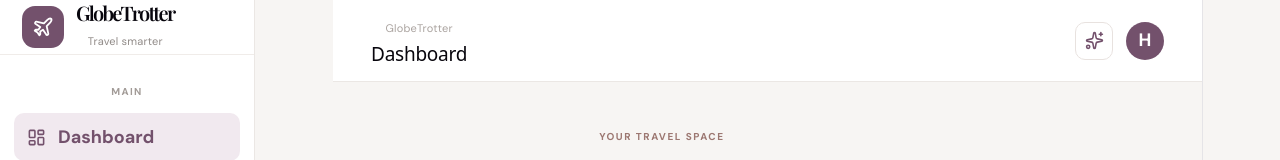
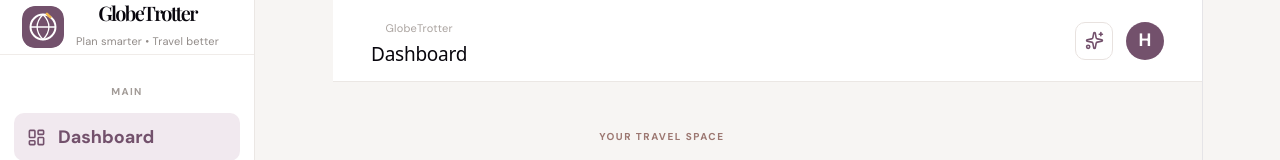
Before and after one commit to hetkapadiya/globetrotter, a React (Vite) app in the folder client/: page / in a window 1280 px wide. Shown: the top 160 px of the page. Built offline with nearby package versions, Linux system fonts and the light colour scheme.

Commit message:
feat: add GlobeTrotter branding and favicon

```diff
--- a/client/index.html
+++ b/client/index.html
@@ -2,9 +2,14 @@
 <html lang="en">
   <head>
     <meta charset="UTF-8" />
-    <link rel="icon" type="image/svg+xml" href="/favicon.svg" />
+    <!-- <link rel="icon" type="image/svg+xml" href="/favicon.svg" /> -->
+    <link rel="icon" type="image/svg+xml" href="/globetrotter.svg" />
     <meta name="viewport" content="width=device-width, initial-scale=1.0" />
-    <title>client</title>
+    <meta
+      name="description"
+      content="GlobeTrotter — Plan smarter, travel better with personalized multi-city itineraries."
+    />
+    <title>GlobeTrotter — Smart Travel Planner</title>
   </head>
   <body>
     <div id="root"></div>
--- a/client/src/App.css
+++ b/client/src/App.css
@@ -56,11 +56,14 @@ button {
   width: 42px;
   height: 42px;
   border-radius: 13px;
-  display: flex;
-  align-items: center;
-  justify-content: center;
-  background: #73516c;
-  color: white;
+  overflow: hidden;
+  flex-shrink: 0;
+}
+
+.brand-icon img {
+  width: 100%;
+  height: 100%;
+  display: block;
 }
 
 .brand h1 {
--- a/client/src/App.jsx
+++ b/client/src/App.jsx
@@ -81,12 +81,12 @@ function App() {
       <aside className={`sidebar ${sidebarOpen ? "sidebar-open" : ""}`}>
         <div className="brand">
           <div className="brand-icon">
-            <Plane size={22} />
+            <img src="/globetrotter.svg" alt="GlobeTrotter logo" />
           </div>
 
           <div>
             <h1>GlobeTrotter</h1>
-            <span>Travel smarter</span>
+            <span>Plan smarter • Travel better</span>
           </div>
 
           <button
@@ -145,10 +145,7 @@ function App() {
       {/* Main */}
       <main className="main">
         <header className="topbar">
-          <button
-            className="mobile-menu"
-            onClick={() => setSidebarOpen(true)}
-          >
+          <button className="mobile-menu" onClick={() => setSidebarOpen(true)}>
             <Menu size={22} />
           </button>
 
@@ -196,15 +193,12 @@ function Dashboard({ onNavigate }) {
           </h1>
 
           <p className="welcome-text">
-            Plan your next adventure, organize your itinerary and travel
-            without the stress.
+            Plan your next adventure, organize your itinerary and travel without
+            the stress.
           </p>
         </div>
 
-        <button
-          className="primary-button"
-          onClick={() => onNavigate("create")}
-        >
+        <button className="primary-button" onClick={() => onNavigate("create")}>
           <Plus size={19} />
           Plan New Trip
         </button>
@@ -249,10 +243,7 @@ function Dashboard({ onNavigate }) {
             <h2>Your upcoming adventure</h2>
           </div>
 
-          <button
-            className="text-button"
-            onClick={() => onNavigate("trips")}
-          >
+          <button className="text-button" onClick={() => onNavigate("trips")}>
             View all <ArrowRight size={16} />
           </button>
         </div>
@@ -466,8 +457,8 @@ function PlaceholderPage({ title, onNavigate }) {
       <h1>{title}</h1>
 
       <p>
-        This section is part of the GlobeTrotter journey. We're connecting it
-        to the backend step-by-step.
+        This section is part of the GlobeTrotter journey. We're connecting it to
+        the backend step-by-step.
       </p>
 
       <button
```
Also changed, not shown: client/public/globetrotter.svg (added).
